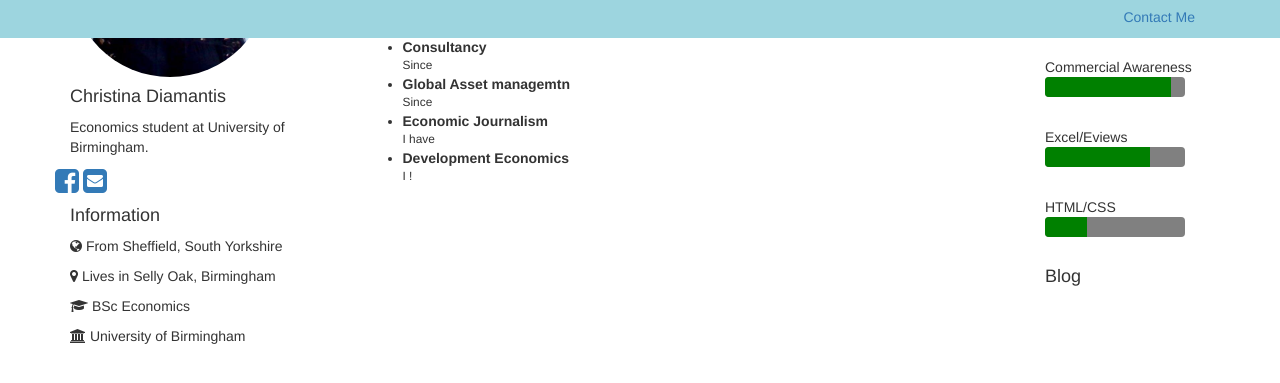
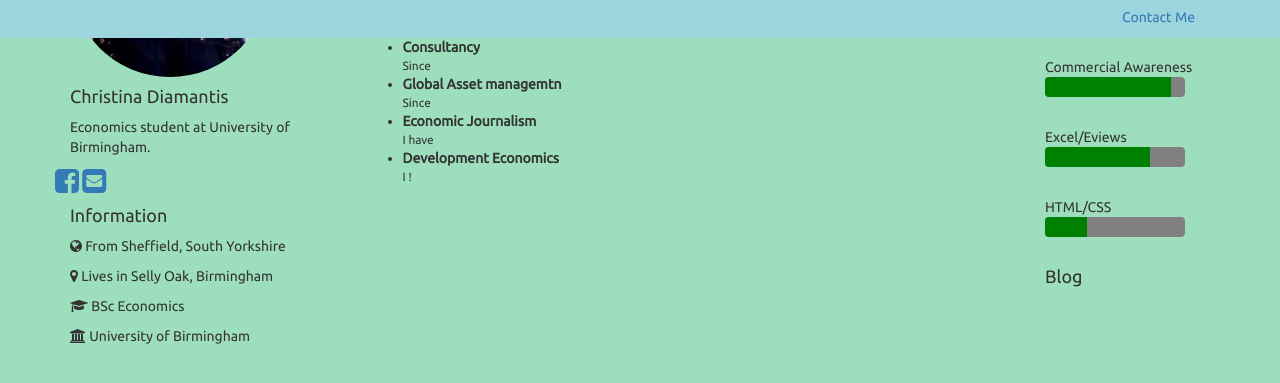
Before and after one commit to ChristinaDiamantis/ChristinaDiamantis.github.io, a plain HTML site: page index.html in a window 1280 px wide. Shown: the part 123-506 px from the top of the page. Drawn offline with nearby package versions, Linux system fonts and the light colour scheme.

Commit message:
Add files via upload

```diff
--- a/css/style.css
+++ b/css/style.css
@@ -1,5 +1,6 @@
 body {
-	background-color: #9DDFBD
+	background-color: #9DDFBD;
+	font-family: 'Ubuntu', sans-serif;
 }
 nav {
 	background-color: #9DD5DF
--- a/index.html
+++ b/index.html
@@ -1,13 +1,14 @@
 <html>
 <head>
   <title>Christina</title>
-    <link rel="stylesheet" type="text/css" href="css/style.css">
   <link href="https://v4-alpha.getbootstrap.com/dist/css/bootstrap.min.css" rel="stylesheet">
   <link rel="stylesheet" href="https://maxcdn.bootstrapcdn.com/font-awesome/4.4.0/css/font-awesome.min.css">
   <link rel="stylesheet" href="https://maxcdn.bootstrapcdn.com/bootstrap/4.0.0-alpha.4/css/bootstrap.min.css">
   <meta name="viewport" content="width=device-width, user-scalable=no">
   <link rel="stylesheet" href="https://cdnjs.cloudflare.com/ajax/libs/animate.css/3.5.2/animate.min.css">
   <meta name="viewport" content="width=device-width, initial-scale=1">
+  <link href="https://fonts.googleapis.com/css?family=Ubuntu" rel="stylesheet">
+  <link rel="stylesheet" type="text/css" href="css/style.css">
 </head>
 <body>
 
@@ -75,7 +76,7 @@
               <!-- Information -->
              <div class="card">
                 <div class="card-block">
-                  <h4 class="card-title">
+                  <h4 class="card-title animated fade in">
                     Information
                   </h4>
                  <p>
@@ -116,7 +117,7 @@
 
               <div class="card">
                 <div class="card-block">
-                  <h4 class="card-title">
+                  <h4 class="card-title fadeInDown">
                     My current interests
                   </h4>
                   <p>
```
Lines whose indentation alone changed are shown as unchanged.
